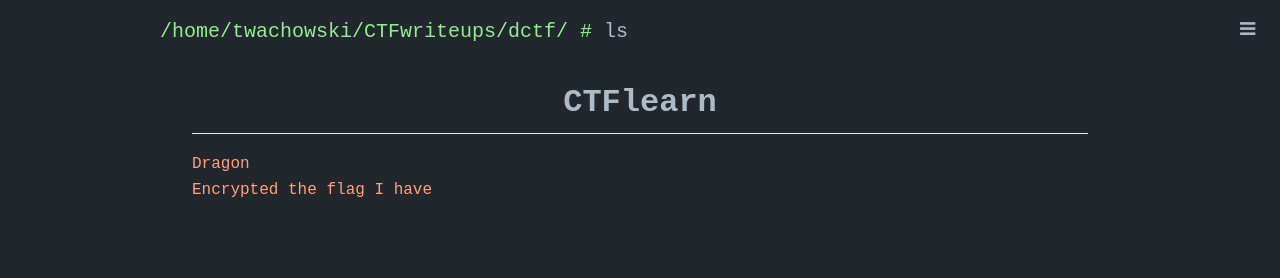
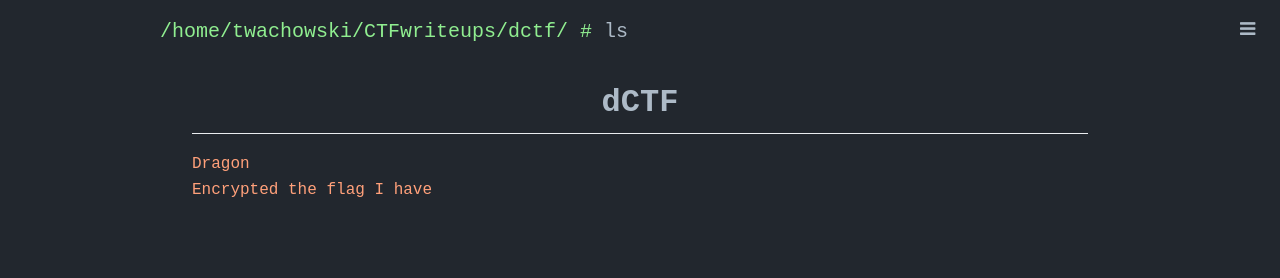
Before and after one commit to tadeuszwachowski/CTFwriteups, a Jekyll site: the page built from dctf.html, in a window 1280 px wide. Shown: the top 278 px of the page. Built offline with Jekyll 4.4.1, drawn with Linux system fonts in a browser that asks for light colours; Markdown is read by kramdown in place of the engine named in the settings.

Commit message:
Update title

```diff
--- a/dctf.html
+++ b/dctf.html
@@ -2,7 +2,7 @@
 layout: writeup
 title: "dCTF"
 ---
-<h1 align="center">CTFlearn</h1>
+<h1 align="center">dCTF</h1>
 
 {% for w in site.dCTF %}
 	<a href="#{{w.title}}">{{w.title}}</a> <br>
```
